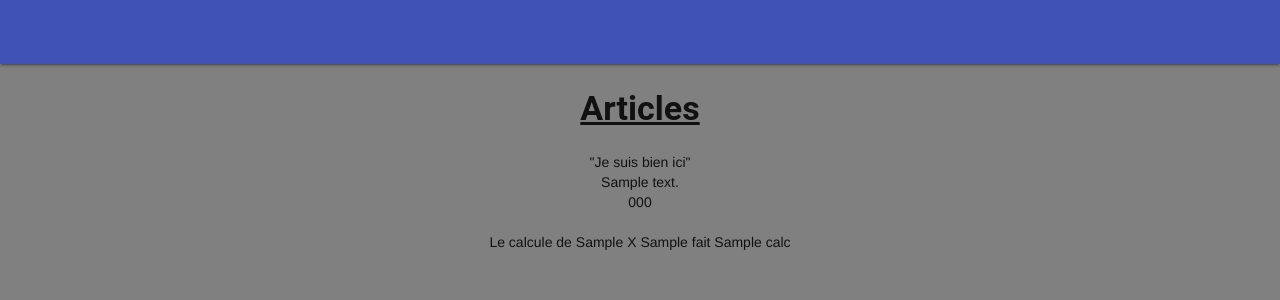
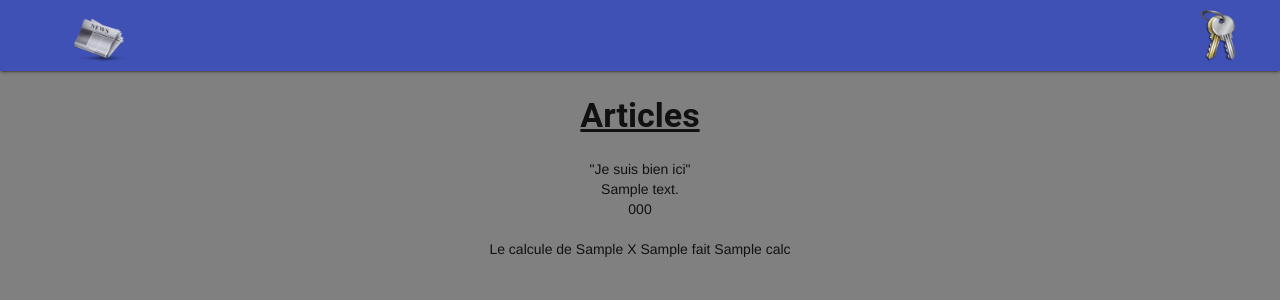
Before and after one commit to flormich/flevallis, a PHP site: template templates/articles/index.html.twig in a window 1280 px wide. Shown: the top 300 px of the page. Run offline with PHP 8.4, Linux system fonts and the light colour scheme; the template is opened without the code that fills it: most values are stand-ins (such as "Sample title", 1, 10 or a date in 2020); some libraries are stand-ins or nearby versions.

Commit message:
Add icon in template authenticat

```diff
--- a/templates/base.html.twig
+++ b/templates/base.html.twig
@@ -35,17 +35,20 @@
                     <!-- Menu du haut -->
                     <span class="mdl-layout-title">
                         {# <a class="mdl-navigation__link" href="{{ path('show_all_article') }}">&nbsp;<img src="/assets/images/icons/news.png" alt="Actualités" width="45%" title="Actualités"></a> #}
+                        <a class="mdl-navigation__link" href="{{ path('index') }}">&nbsp;<img src="/assets/images/icons/news.png" alt="Actualités" width="4%" style="padding-left:70px" title="Actualités"></a>
+                            <a class="menuLeft menuconnexion" style="text-align: center;" href="{{ path('app_login') }}"><img src="/assets/images/icons/keys.png" width="4%" title="Connexion" style="margin-left:83%; padding:10px 0 10px 0" text-align="center"></a>
+
                     </span>
                     <!-- Add spacer, to align navigation to the right -->
 
-                    <div class="mdl-layout-spacer"></div>
+                    {# <div class="mdl-layout-spacer"></div> #}
                             <!-- Add spacer, to align navigation to the right -->
-                            <div class="mdl-layout-spacer"></div>
-                            <div class="mdl-textfield mdl-js-textfield mdl-textfield--expandable mdl-textfield--floating-label mdl-textfield--align-right">
-                    </div>
+                            {# <div class="mdl-layout-spacer"></div> #}
+                            {# <div class="mdl-textfield mdl-js-textfield mdl-textfield--expandable mdl-textfield--floating-label mdl-textfield--align-right"> #}
+                    {# </div> #}
 
                     <!-- Menu du haut droit -->
-                    <nav class="mdl-navigation mdl-layout--large-screen-only" style="width:160px">
+                    {# <nav class="mdl-navigation mdl-layout--large-screen-only" style="width:160px"> #}
                         {# {% if not app.user %} #}
                             {# <a class="menuLeft menuconnexion" style="text-align: center;" href="{{ path('app_register') }}"><img src="../assets/images/icons/login.png" width="20%" title="Register" text-align="center"></a> #}
                             {# <a class="menuLeft menuconnexion" style="text-align: center;" href="{{ path('app_login') }}"><img src="/assets/images/icons/keys.png" width="45%" title="Connexion" text-align="center"></a> #}
@@ -54,7 +57,7 @@
                             {# <a class="bandoIconeStoreProduct" href="{{ path('app_home') }}" style="width=20%"><img src="../assets/images/icons/addArticle.png" width="40%" title="Calendrier" text-align="center"> </a> #}
                             {# <a class="bandoIconeStoreProduct" style="text-align: center;" href="{{ path('app_logout') }}"><img src="../assets/images/icons/logout.png" width="30%" title="Déconnexion"> </a> #}
                         {# {% endif %}                                                                            #}
-                    </nav>
+                    {# </nav> #}
                     {# </div> #}
                 </header>
 
@@ -64,6 +67,7 @@
                     </span>
                     <nav class="mdl-navigation menuLeft">
                         {# <a class="menuLeft" href="{{ path('show_all_article') }}"><img src="../assets/images/icons/news.png" width="20%" title=" Actualités" style='margin-left:10px'>&ensp;Articles</a> #}
+                        <a class="menuLeft" href="{{ path('index') }}"><img src="../assets/images/icons/news.png" width="20%" title=" Actualités" style='margin-left:10px'>&ensp;Articles</a>
                         <hr color="blue" size="10px">
                         {# {% if not app.user %} #}
                             {# <a class="menuLeft menuconnexion" href="{{ path('app_register') }}"><img src="../assets/images/icones/keys.png" width="20%" title="Register" style='margin-left:10px'>&ensp;Register</a> #}
```
